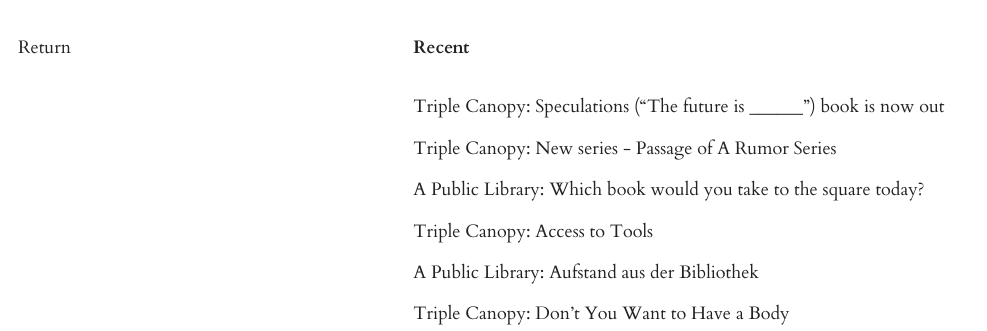
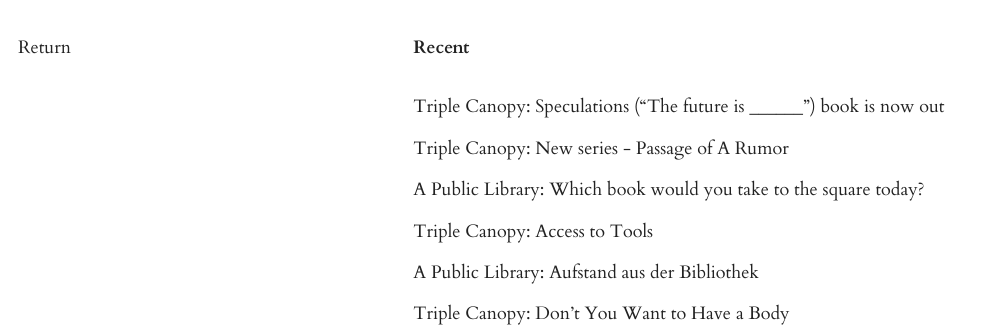
Before and after one commit to calebwaldorf/site, a Jekyll site: the page built from _posts/feed/2015-10-06-projects-feed.md, in a window 1280 px wide and 900 px high. Shown: the top 331 px of the window, without its empty margins (0-987 px from the left). Built offline with Jekyll 4.4.1, drawn with Linux system fonts in a browser that asks for light colours.

Commit message:
Small change

```diff
--- a/_config.yml
+++ b/_config.yml
@@ -10,7 +10,7 @@
 description:         The Website of Caleb Waldorf
 url:                 http://calebwaldorf.net
 baseurl:             ''
-paginate:            5
+paginate:            100
 
 # About/contact
 author:
--- a/_posts/feed/2015-10-06-projects-feed.md
+++ b/_posts/feed/2015-10-06-projects-feed.md
@@ -5,7 +5,7 @@
 ---
 
 *   Triple Canopy: [Speculations (“The future is \______”) book is now out](http://canopycanopycanopy.com/contents/speculations-the-future-is)
-*   Triple Canopy: [New series - Passage of A Rumor Series](http://canopycanopycanopy.com/series/passage-of-a-rumor)
+*   Triple Canopy: [New series - Passage of A Rumor](http://canopycanopycanopy.com/series/passage-of-a-rumor)
 *   A Public Library: [Which book would you take to the square today?](http://www.apubliclibrary.org/event/which-book-would-you-take-to-the-square-today/)
 *   Triple Canopy: [Access to Tools](http://canopycanopycanopy.com/contents/access-to-tools)
 *   A Public Library: [Aufstand aus der Bibliothek](http://www.apubliclibrary.org/event/aufstand-aus-der-bibliothek/)
```
Also changed, not shown: 9 other files.
